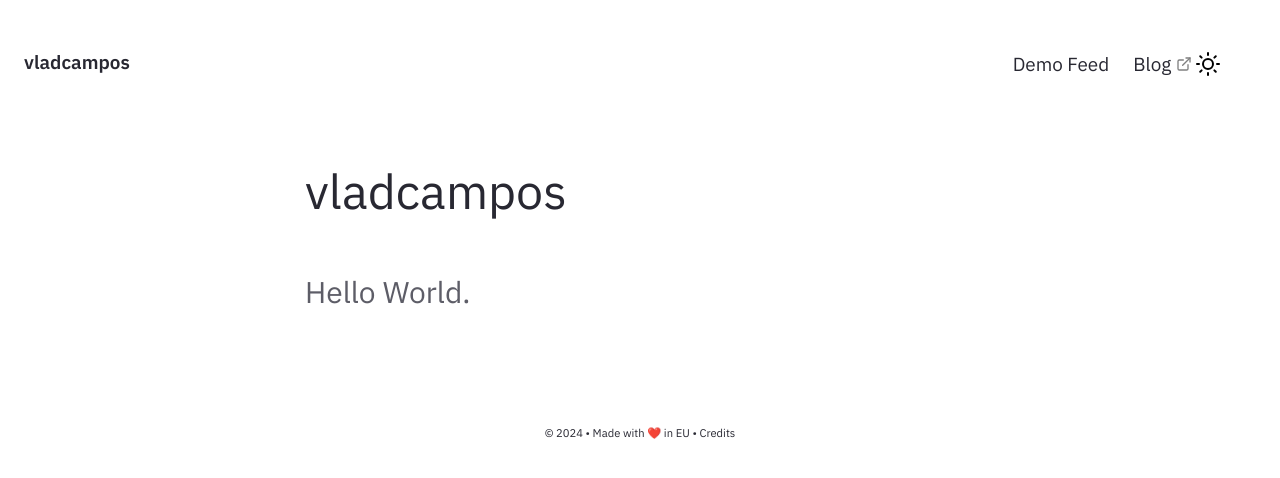
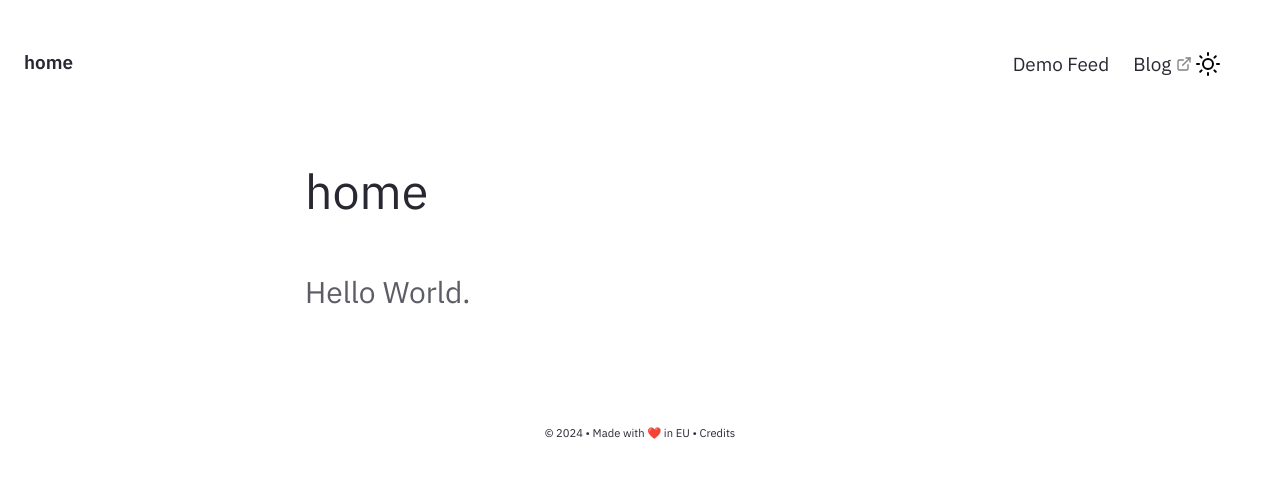
Before and after one commit to vladcampos/vladcampos.github.io, a Jekyll site: the page built from pages/index.md, in a window 1280 px wide. Shown: the top 478 px of the page. Built offline with Jekyll 4.4.1, drawn with Linux system fonts in a browser that asks for light colours.

Commit message:
Update _config.yml

```diff
--- a/_config.yml
+++ b/_config.yml
@@ -27,7 +27,7 @@ baseurl: ""
 
 # Website Header, Description, Footer year and text.
 # If you are deleting this, make sure you remove it from HTML files too
-heading: vladcampos # Change this
+heading: home # Change this
 content: Obsidian ready Jekyll Theme
 copyright:
   year: © 2024
```
